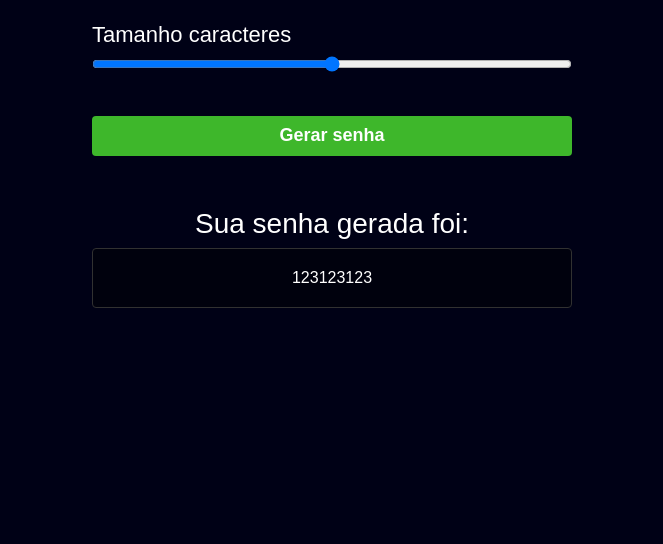
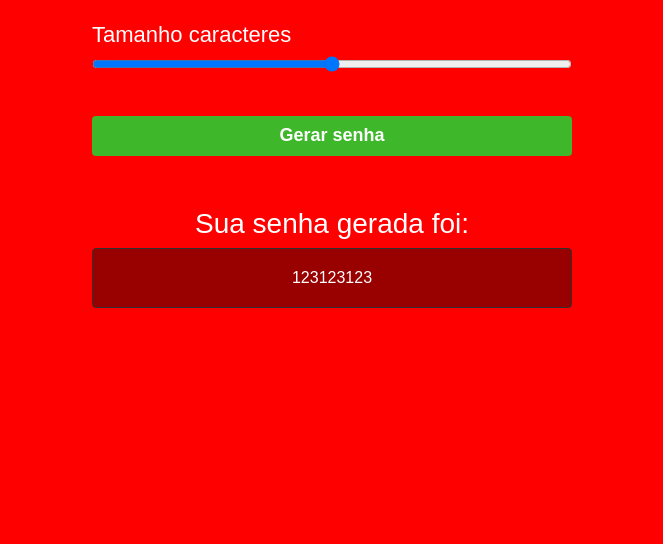
Before and after one commit to daniloaugusto9101/geradorDeSenha, a plain HTML site: page index.html in a window 1280 px wide. Shown: the part 256-800 px from the top of the page, without its empty margins (308-971 px from the left). Drawn offline with Linux system fonts and the light colour scheme.

Commit message:
commit teste

```diff
--- a/style.css
+++ b/style.css
@@ -7,7 +7,8 @@
 }
 
 body{
-    background: #000116;
+    /* background: #000116; */
+    background: red;
     width: 100%;
     height: 100vh;
     display: flex;
```
